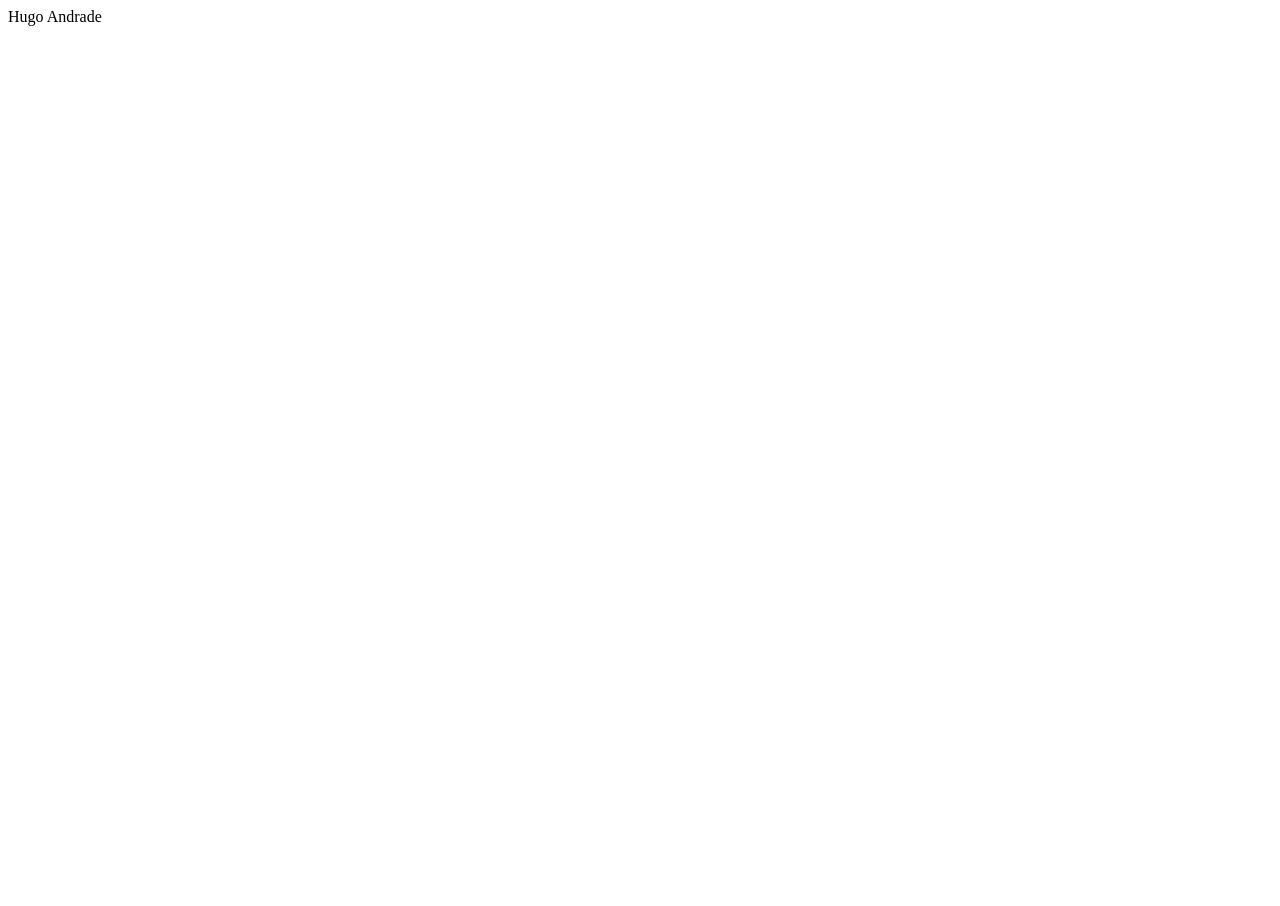
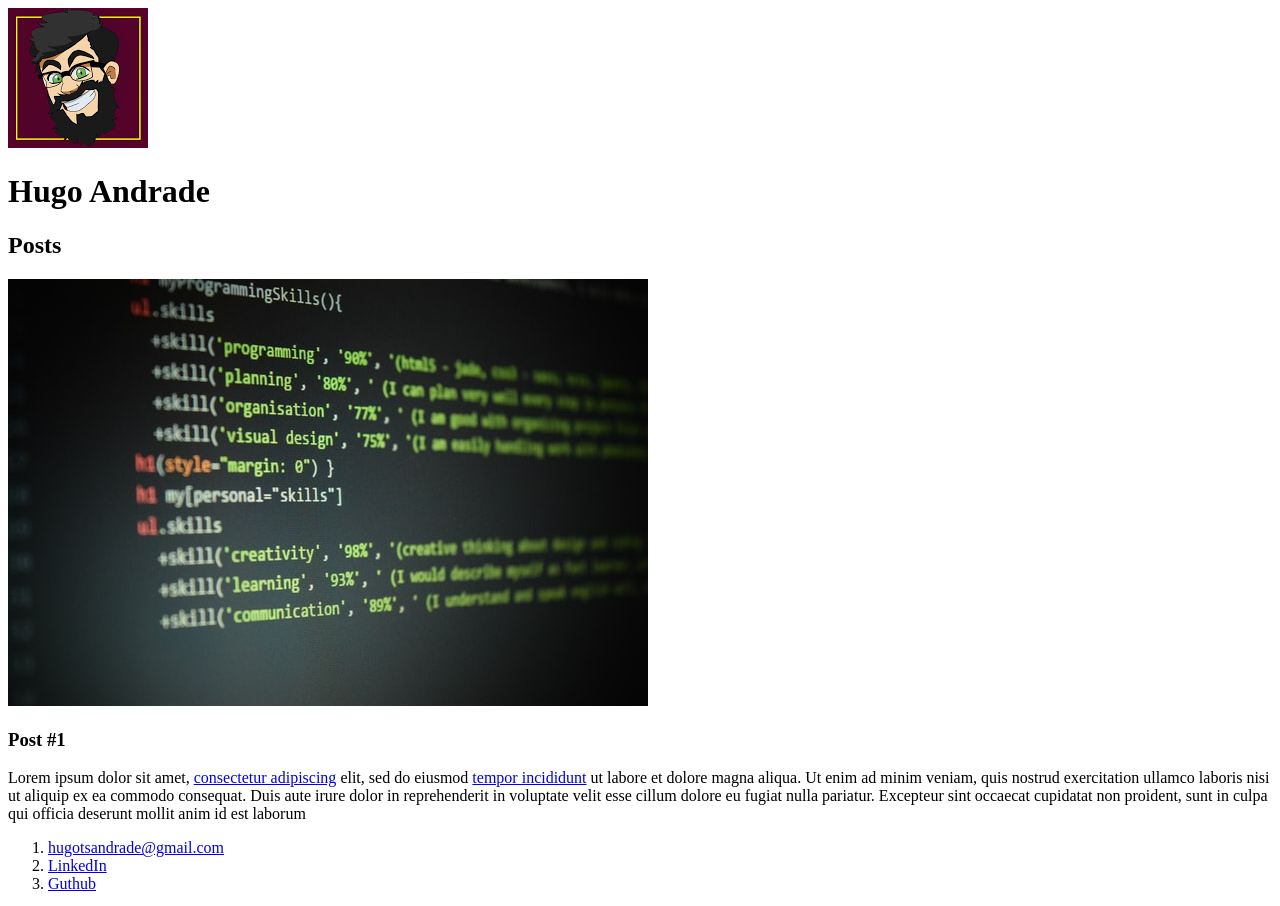
Before and after one commit to HTAndrade/Estrutura-b-sica-HTML, a plain HTML site: page index.html in a window 1280 px wide. Shown: the top 906 px of the page. Before the commit the page ends 800 px from the top, so only its background shows below. Drawn offline with Linux system fonts and the light colour scheme.

Commit message:
Aprendizado de como inserir cabeçalho, corpo do site, links e rodapé.

```diff
--- a/index.html
+++ b/index.html
@@ -5,6 +5,37 @@
     <title>Hugo Andrade</title>
   </head>
   <body>
-    Hugo Andrade
+    <header>
+      <img src="htandrade.jpg" alt="Caricatura de Hugo Andrade">
+      <h1>Hugo Andrade</h1>
+    </header>
+    <section>
+      <header>
+        <h2>Posts</h2>
+        <img src="htmlCode1.jpg" alt="Ilustração de dódigo HTML"
+      </header>
+      <article>
+        <header>
+          <h3>Post #1</h3>
+        </header>
+        <p>
+          Lorem ipsum dolor sit amet, <a href="https://www.linkedin.com/in/hugo-andrade-2895aba8/"target="_blank">consectetur adipiscing</a> elit, sed do eiusmod <a href="mailto:hugotsandrade@gmail.com">tempor incididunt</a> ut labore et dolore magna aliqua. Ut enim ad minim veniam, quis nostrud exercitation ullamco laboris nisi ut aliquip ex ea commodo consequat. Duis aute irure dolor in reprehenderit in voluptate velit esse cillum dolore eu fugiat nulla pariatur. Excepteur sint occaecat cupidatat non proident, sunt in culpa qui officia deserunt mollit anim id est laborum
+        </p>
+      </article>
+    </section>
+    <footer>
+      <ol>
+        <li>
+          <a href="mailto:hugotsandrade@gmail.com">hugotsandrade@gmail.com</a>
+        </li>
+        <li>
+          <a href="https://www.linkedin.com/in/hugo-andrade-2895aba8/" target="_blank">LinkedIn</a>
+        </li>
+        <li>
+          <a href="https://github.com/HTAndrade" target="_blank">Guthub</a>
+        </li>
+      </ol>
+      <img src="seloNnath.png" alt="Selo nath de qualidade">
+    </footer>
   </body>
 </html>
```
Also changed, not shown: htandrade.jpg (added), htmlCode1.jpg (added), seloNnath.png (added), 1 other file.
